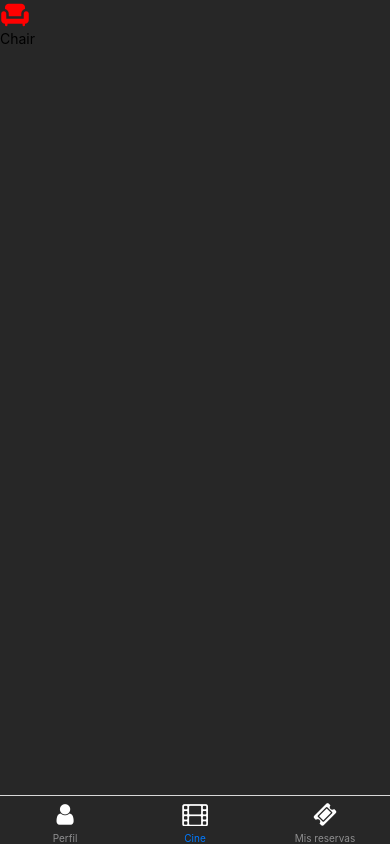
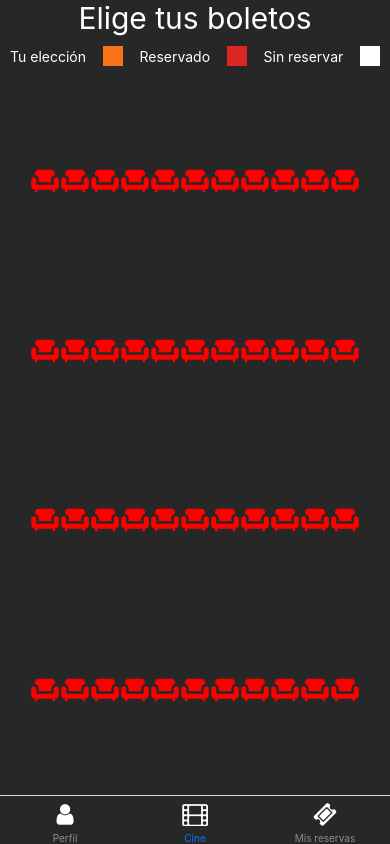
Before and after one commit to juan-acl/Cinema, a React Native app in the folder front/: screen /Cinema_Screen in a window 390 px wide. Built offline with nearby package versions, Linux system fonts and the light colour scheme.

Commit message:
Cinema reservations

```diff
--- a/front/src/components/cinema/index.tsx
+++ b/front/src/components/cinema/index.tsx
@@ -3,11 +3,35 @@ import { SafeAreaView } from "react-native-safe-area-context";
 import Chair from "@components/chair";
 
 const Cinema = () => {
+    let array = [
+        {
+            reserve: [1, 2, 3, 4, 5, 6, 7, 8, 9, 1, 2, 3, 5, 6, 5, 4, 23, 2, 3, 2, 32, 3]
+        },
+        {
+            reserve: [1, 2, 3, 4, 5, 6, 7, 8, 9, 1, 2, 3, 5, 6, 5, 4, 23, 2, 3, 2, 32, 3]
+        },
+    ];
     return (
-        <SafeAreaView className="bg-customGray flex-1" >
-            <View>
-                <Chair color_reservation="red" />
-                <Text>Chair</Text>
+        <SafeAreaView className="flex-1 bg-customGray"  >
+            <View className="items-center justify-center" >
+                <Text className="text-white text-3xl" >Elige tus boletos</Text>
+            </View>
+            <View style={{ flexDirection: 'row', justifyContent: 'space-between', alignItems: 'center', margin: 10 }}>
+                <Text className="text-white">Tu elección</Text>
+                <View className="bg-orange-500 w-5 h-5" />
+
+                <Text className="text-white">Reservado</Text>
+                <View className="bg-red-600 w-5 h-5" />
+
+                <Text className="text-white">Sin reservar</Text>
+                <View className="bg-white w-5 h-5" />
+            </View>
+            <View className="flex-1 items-center justify-center flex-wrap flex-row m-5" >
+                {array.map((item, index) => (
+                    item.reserve.map((item, index) => (
+                        <Chair color_reservation="red" />
+                    ))
+                ))}
             </View>
         </SafeAreaView>
     )
```
